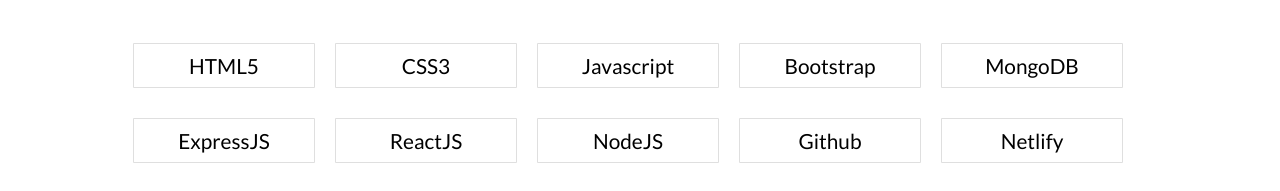
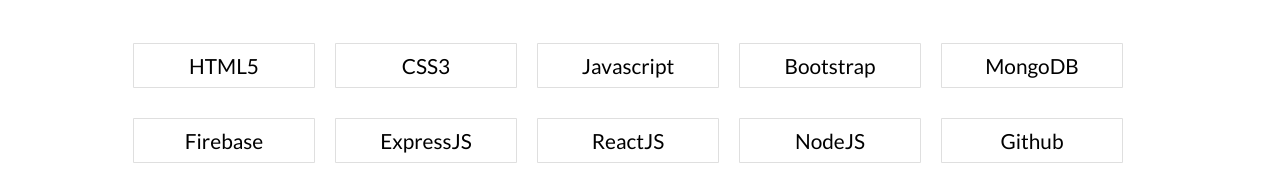
Before and after one commit to JuanMore/My-Personal-Portfolio, a React (Create React App) app: page / in a window 1280 px wide. Shown: the part 1279-1470 px from the top of the page. Built offline with nearby package versions, Linux system fonts and the light colour scheme.

Commit message:
ADDED: new skill

```diff
--- a/src/components/About.jsx
+++ b/src/components/About.jsx
@@ -41,6 +41,9 @@
                     <h4>MongoDB</h4>
                 </div>
                 <div className="col-sm-2 card">
+                    <h4>Firebase</h4>
+                </div>
+                <div className="col-sm-2 card">
                     <h4>ExpressJS</h4>
                 </div>
                 <div className="col-sm-2 card">
```
